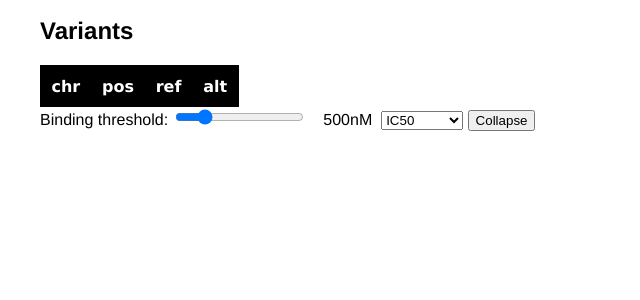
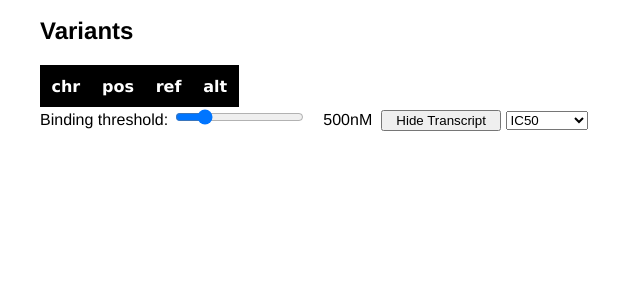
Before and after one commit to hammerlab/immuno, a Flask app: template immuno/templates/patient.html in a window 1280 px wide. Shown: the part 225-525 px from the top of the page, without its empty margins (0-640 px from the left). Run offline with Flask 2, Linux system fonts and the light colour scheme; the template is opened without the code that fills it, so the values that code supplies are empty; parts of the project's set-up code (start-up, migrations or seed data) failed here and were passed over.

Commit message:
Adding a more complete version of a gene/description toggle

```diff
--- a/immuno/static/css/peptides.css
+++ b/immuno/static/css/peptides.css
@@ -11,7 +11,6 @@ body {
 #controls {
   margin-bottom: 20px;
 }
-
 
 .peptide text.sequence {
   font-family: monospace;
@@ -111,3 +110,7 @@ body.epitope-body thead {
 body.epitope-body td {
   padding: 1px 5px;
 }
+
+button#toggle-transcripts {
+  width: 120px;
+}
--- a/immuno/static/js/peptides.js
+++ b/immuno/static/js/peptides.js
@@ -8,6 +8,7 @@ var WIDTH = 1200,
     SLIDER_TYPE = 'ic50',       // global & mutable
     SLIDER_BINDING_SCORE = 500, // global & mutable
     SLIDER_PERCENTILE = 2,      // global & mutable
+    GENE_COLLAPSED = false,     // global & mutable
     GENE_LETTER_WIDTH = 9.5,
     GENE_WIDTH,
     EPITOPE_INFO_HEIGHT = 125,
@@ -38,15 +39,7 @@ function main(data) {
   data = sortPeptides(data, getSliderAttr(), getSliderValue());
   renderPeptides(data);
   initializeSliderHandler(data);
-  initializeCollapseHandler(data);
-}
-
-function initializeCollapseHandler(data) {
-  d3.select('#collapse-gene')
-    .on('click', function() {
-      collapseGenes(data);
-      renderPeptides(data);
-    });
+  initializeTranscripToggle(data);
 }
 
 function renderPeptides(data) {
@@ -92,6 +85,15 @@ function collapseGenes(data) {
 
   var genes = d3.selectAll('.gene')
       .text(function(d) { return d.gene; })
+      .attr('dx', -GENE_WIDTH);
+}
+
+function expandGenes(data) {
+  GENE_WIDTH = d3.max(data,
+    function(d) { return d.description.length; }) * GENE_LETTER_WIDTH;
+
+  var genes = d3.selectAll('.gene')
+      .text(function(d) { return d.description; })
       .attr('dx', -GENE_WIDTH);
 }
 
@@ -594,7 +596,22 @@ function initializeSliderHandler(peptides) {
       });
 }
 
-
+function initializeTranscripToggle(data) {
+  var button = d3.select('#toggle-transcripts');
+  button.on('click', function() {
+      if (!GENE_COLLAPSED) {
+        collapseGenes(data);
+        GENE_COLLAPSED = true;
+        button.text("Show Transcript");
+      }
+      else {
+        expandGenes(data);
+        GENE_COLLAPSED = false;
+        button.text("Hide Transcript");
+      }
+      renderPeptides(data);
+    });
+}
 
 
 /************************************************
--- a/immuno/templates/patient.html
+++ b/immuno/templates/patient.html
@@ -49,12 +49,12 @@ Patient: {{ display_id }}
   &nbsp;&nbsp;
   <span id="slider-type"></span>
   <span id="tval">500</span><span id="suffix">nM</span>&nbsp;
+  <button id="toggle-transcripts">Hide Transcript</button>
   <select name="sort-value">
       <option selected value="ic50">IC50</option>
       <option value="percentile">Percentile</option>
   </select>
   <span id="close-inspector" title="Close inspector.">&times;</span>
-  <button id="collapse-gene" title="Collapse gene.">Collapse</button>
   <div id="peptides"></div>
 </div>
 
```
